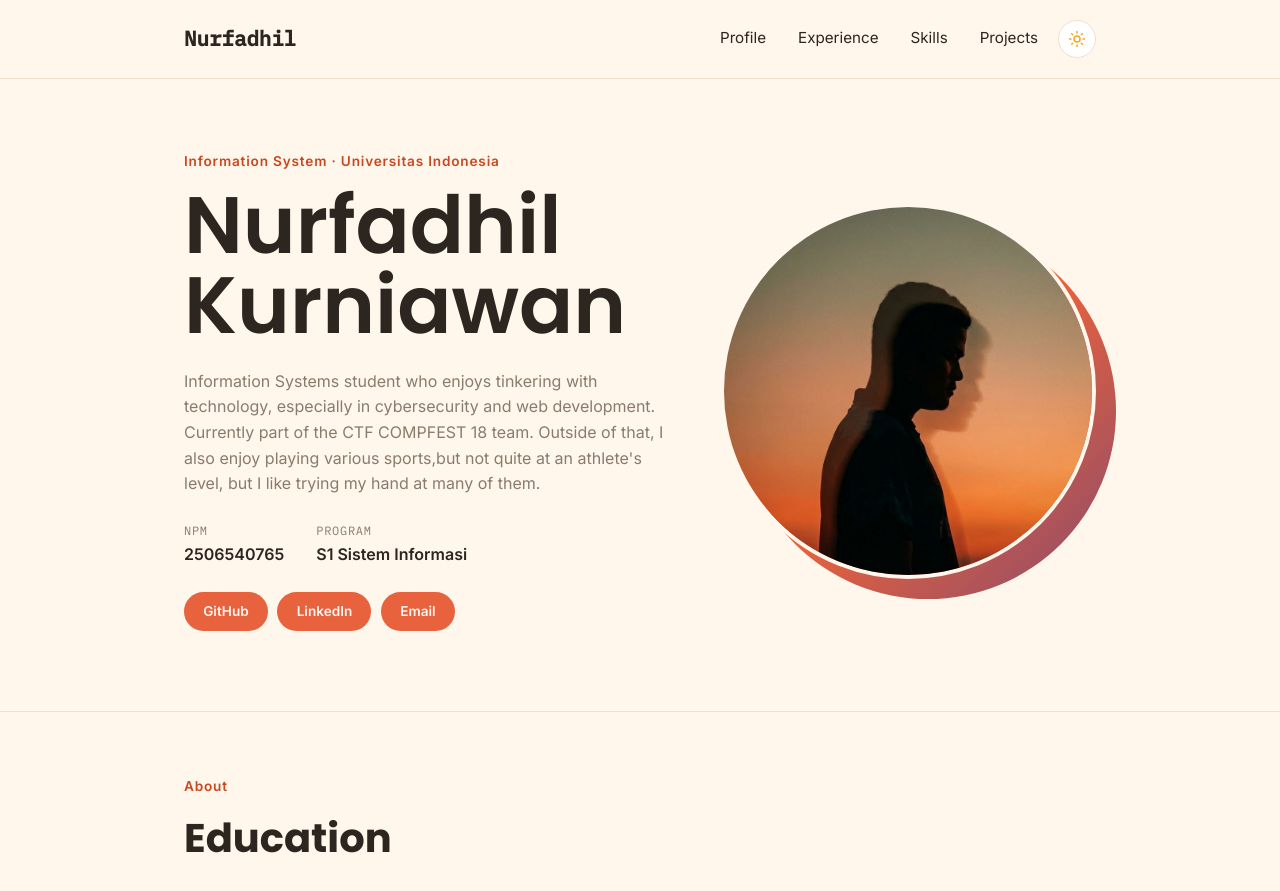
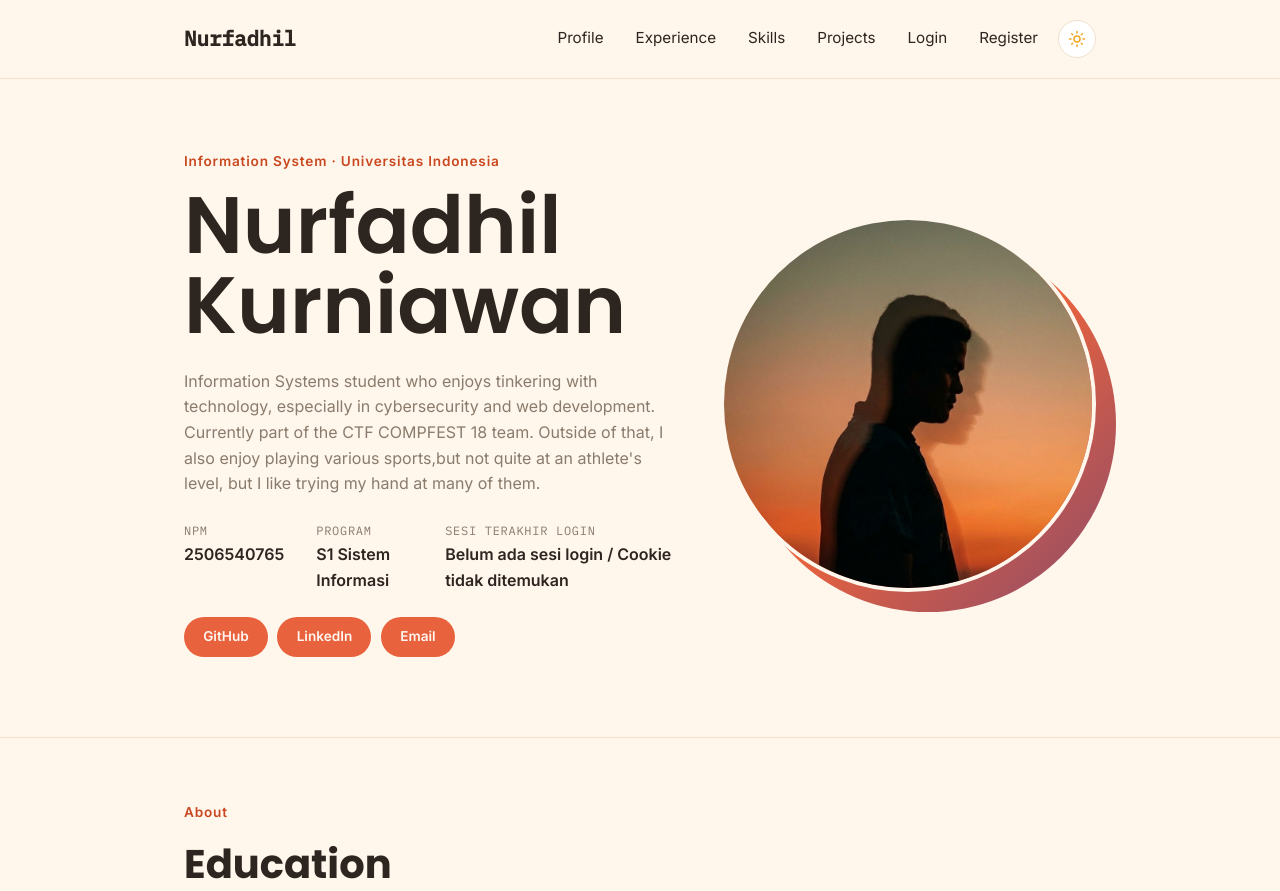
Before and after one commit to fadhilje/myportofolio, a Django app: page / in a window 1280 px wide. Shown: the top 891 px of the page. Run offline with Django 5.2, Linux system fonts and the light colour scheme.

Commit message:
feat: mencoba alur autentikasi, serta set/delete cookie ketika login/logout

```diff
--- a/main/urls.py
+++ b/main/urls.py
@@ -1,6 +1,6 @@
 from django.urls import path
 
-from main.views import show_main, show_experience, create_experience, update_experience, delete_experience, get_experience_json, show_skills, show_projects, create_project, update_project, get_projects_json, delete_project
+from main.views import show_main, show_experience, create_experience, update_experience, delete_experience, get_experience_json, show_skills, show_projects, create_project, update_project, get_projects_json, delete_project, register, login_user, logout_user
 
 app_name = "main"
 
@@ -18,4 +18,7 @@ urlpatterns = [
     path("projects/<uuid:project_id>/update/", update_project, name="update_project"),
     path("projects/<uuid:project_id>/delete/", delete_project, name="delete_project"),
     path("api/projects/", get_projects_json, name="get_projects_json"),
+    path("register/", register, name="register"),
+    path("login/", login_user, name="login"),
+    path("logout/", logout_user, name="logout"),
 ]
--- a/main/views.py
+++ b/main/views.py
@@ -4,17 +4,19 @@ from django.shortcuts import render, redirect
 from collections import OrderedDict
 from main.models import Experience, Skills, Project
 from main.forms import ProjectForm, ExperienceForm
+
+# Tutorial 4
+from django.contrib import messages
+from django.contrib.auth import login, logout
+from django.contrib.auth.forms import AuthenticationForm, UserCreationForm
 from django.core import serializers
 from django.http import HttpResponse
 from django.conf import settings
-
-#Tutorial 4
-from django.contrib import messages
-from django.contrib.auth import login, logout
-from django.contrib.auth.forms import AuthenticationForm, UserCreationForm
+import datetime
 
 
 def show_main(request):
+    last_login = request.COOKIES.get('last_login', 'Belum ada sesi login / Cookie tidak ditemukan')
     context = {
         "name": "Nurfadhil Kurniawan",
         "username": "Nurfadhil",
@@ -25,6 +27,7 @@ def show_main(request):
             "Currently part of the CTF COMPFEST 18 team. Outside of that, I also enjoy playing various sports,"
             "but not quite at an athlete's level, but I like trying my hand at many of them."
         ),
+        "last_login" : last_login,
     }
     return render(request, "index.html", context)
 
@@ -219,12 +222,12 @@ def register(request):
 
     if request.method == "POST" and form.is_valid():
         form.save()
-        messages.success(request, "Akun berhasil dibuat. Silakan login.")
+        messages.success(request, "Akun berhasil dibuat. Silahkan login.")
         return redirect("main:login")
 
     context = {
-        "name": "Burhan",
-        "form": form,
+        "name" : "Nurfadhil Kurniawan",
+        "form" : form,
     }
     return render(request, "register.html", context)
 
@@ -233,10 +236,18 @@ def login_user(request):
 
     if request.method == "POST" and form.is_valid():
         login(request, form.get_user())
-        return redirect("main:show_main")
+        response = redirect("main:show_main")
+        response.set_cookie('last_login', datetime.datetime.now().strftime('%Y-%m-%d %H:%M:%S'))
+        return response
 
-    context = {
-        "name": "Burhan",
-        "form": form,
+    context ={
+        "name" : "Nurfadhil Kurniawan",
+        "form" : form,
     }
     return render(request, "login.html", context)
+
+def logout_user(request):
+    logout(request)
+    response = redirect("main:show_main")
+    response.delete_cookie('last_login')
+    return response
--- a/portofolio/settings.py
+++ b/portofolio/settings.py
@@ -68,7 +68,7 @@ TEMPLATES = [
         'APP_DIRS': True,
         'OPTIONS': {
             'context_processors': [
-                "django.template.context_processors.debug",
+                'django.template.context_processors.debug',
                 'django.template.context_processors.request',
                 'django.contrib.auth.context_processors.auth',
                 'django.contrib.messages.context_processors.messages',
--- a/templates/base.html
+++ b/templates/base.html
@@ -31,6 +31,13 @@
                     <a href="{% url 'main:show_experience' %}">Experience</a>
                     <a href="{% url 'main:show_skills' %}">Skills</a>
                     <a href="{% url 'main:show_projects' %}">Projects</a>
+                    {% if user.is_authenticated %}
+                        <span class="nav-user">{{ user.username }}</span>
+                        <a href="{% url 'main:logout' %}">Logout</a>
+                    {% else %}
+                        <a href="{% url 'main:login' %}">Login</a>
+                        <a href="{% url 'main:register' %}">Register</a>
+                    {% endif %}
                 </nav>
 
                 <button class="theme-toggle" id="themeToggle" aria-label="Ganti tema">
--- a/templates/index.html
+++ b/templates/index.html
@@ -16,11 +16,15 @@
                     <dl class="meta-list">
                         <div class="meta-row">
                             <dt>NPM</dt>
-                            <dd>{{npm}}</dd>
+                            <dd>{{ npm }}</dd>
                         </div>
                         <div class="meta-row">
                             <dt>Program</dt>
-                            <dd>{{study_program}}</dd>
+                            <dd>{{ study_program }}</dd>
+                        </div>
+                        <div class="meta-row">
+                            <dt>Sesi Terakhir Login</dt>
+                            <dd>{{ last_login }}</dd>
                         </div>
                     </dl>
                     <div class="social-links">
--- a/templates/login.html
+++ b/templates/login.html
@@ -1,4 +1,4 @@
-{% extends "base.html" %}
+{% extends 'base.html' %}
 {% block meta %}
     <title>Login - {{ name }}</title>
 {% endblock meta %}
--- a/templates/register.html
+++ b/templates/register.html
@@ -1,4 +1,4 @@
-{% extends "base.html" %}
+{% extends 'base.html' %}
 {% block meta %}
     <title>Register - {{ name }}</title>
 {% endblock meta %}
```
